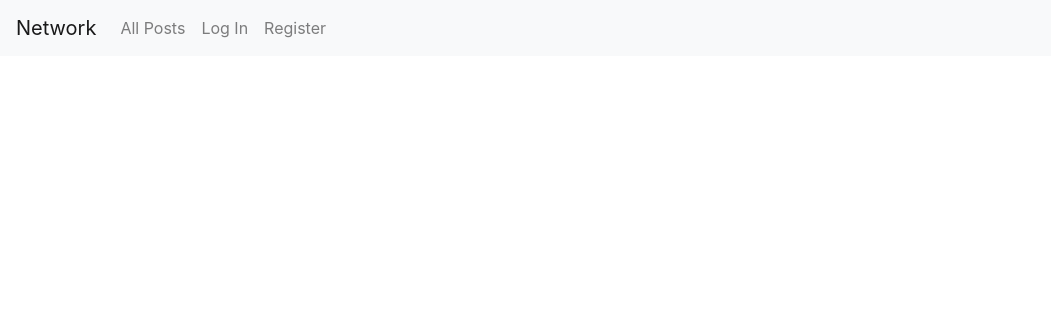
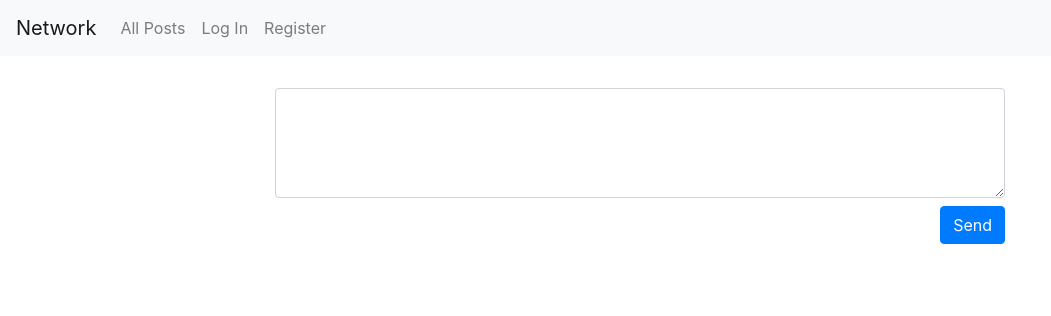
Before and after one commit to dhita-irma/cs50w-network, a Django app: page / in a window 1280 px wide. Shown: the top 316 px of the page, without its empty margins (0-1051 px from the left). Run offline with Django 3.2, Linux system fonts and the light colour scheme; some libraries are stand-ins or nearby versions.

Commit message:
Add feature to send post

```diff
--- a/network/static/network/posts.js
+++ b/network/static/network/posts.js
@@ -3,6 +3,9 @@
     // Show sections
     document.querySelector('#all').addEventListener('click', () => load_post('all'));
     document.querySelector('#following').addEventListener('click', () => load_post('following'));
+
+    // Submit Post
+    document.querySelector('#create-post-btn').addEventListener('click', () => send_post());
 
     // By deafult, load all posts
     load_post('all');
@@ -13,6 +16,9 @@
 
     // Show feed title
     document.querySelector('#title').innerHTML = `${feed.toUpperCase()}`
+
+    // Clear post textarea
+    document.querySelector('#post-content').value = "";
 
 
     fetch(`/posts/${feed}`)
@@ -49,3 +55,25 @@
         }); // .then
 
 } // func load_post
+
+function send_post() {
+
+    const content = document.querySelector('#post-content').value;
+    var token = document.getElementsByName("csrfmiddlewaretoken")[0].value;
+
+    // Send post
+    fetch('/posts/', {
+        method: 'POST',
+        credentials: 'same-origin',
+        headers: {"X-CSRFToken": token},
+        body: JSON.stringify({
+            content: content,
+        })
+    }) // fetch
+    .then(response => response.json())
+    .then(result => {
+        console.log(result);
+        load_post('all');
+    }); //then
+
+} // func send_post
--- a/network/templates/network/index.html
+++ b/network/templates/network/index.html
@@ -2,11 +2,28 @@
 {% load static %}
 
 {% block body %}
-    <h3 id="title"></h3>
+    <h3 id="title" class="text-center"></h3>
 
-    <div id="create-post"></div>
+    <div id="create-post" class="row">
+        <div class="col-8 offset-2 mb-4">
+            <form id="post-form">
+                {% csrf_token %}
+                <div class="form-group">
+                    <div class="form-group">
+                        <label></label>
+                        <textarea id="post-content" class="form-control" rows="4"></textarea>
+                        <button id="create-post-btn" type="button" class="btn btn-primary my-2 float-right">Send</button>
+                    </div>
+                </div>
+            </form>
+        </div>
+    </div>
 
-    <div id="posts"></div>
+    <div class="row">
+        <div class="col-10 offset-1">
+            <div id="posts"></div>
+        </div>
+    </div>
 {% endblock %}
 
 {% block script %}
--- a/network/views.py
+++ b/network/views.py
@@ -1,3 +1,4 @@
+import json
 from django.contrib.auth import authenticate, login, logout
 from django.contrib.auth.decorators import login_required
 from django.core.exceptions import ObjectDoesNotExist
@@ -121,13 +122,17 @@
     # Create new post must be via POST
     if request.method != 'POST':
         return JsonResponse({"error": "POST request required."}, status=400)
-    form = PostForm(request.POST)
-    if form.is_valid():
-        content = form.cleaned_data['content']
-        user = request.user
-        new = Post(content=content, user=user)
-        new.save()
-        return HtttpResponse("New Post created")
+
+    # Take JSON string and convert it to dict
+    data = json.loads(request.body)
+    content = data.get("content", "")
+
+    # Save post to database
+    post = Post(content=content, creator=request.user)
+    post.save()
+
+    return JsonResponse({"message": "Post sent successfully."}, status=201)
+
 
 
 def login_view(request):
```
